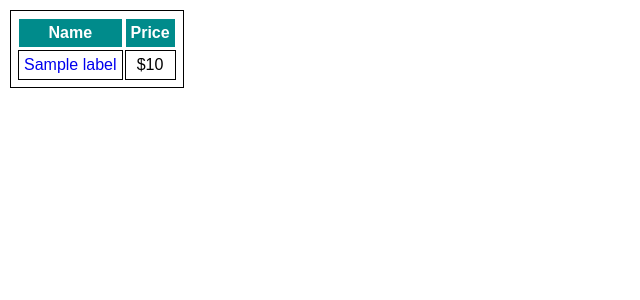
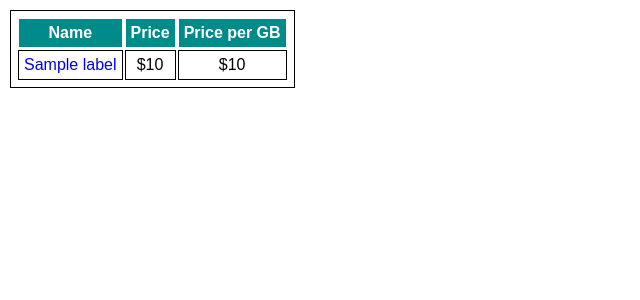
Before and after one commit to Hardware-Genie/Hardware-Genie, a Flask app: template templates/memory_page.html in a window 1280 px wide. Shown: the top 300 px of the page, without its empty margins (0-640 px from the left). Run offline with Flask 3, Linux system fonts and the light colour scheme; the template is opened without the code that fills it: most values are stand-ins (such as "Sample title", 1, 10 or a date in 2020); parts of the project's set-up code (start-up, migrations or seed data) failed here and were passed over.

Commit message:
Table changes

```diff
--- a/src/app/routes.py
+++ b/src/app/routes.py
@@ -13,13 +13,17 @@ class csv_data_reader:
         csv_path = f'static/data/{file_name}.csv'
         df = pd.read_csv(csv_path)
         df = df.dropna(subset=['price'])
+        df = df.sort_values(by='price', ascending=False)
         self.labels = df['name'].tolist()
         self.price = df['price'].tolist()
+        self.ppgb = df['price_per_gb'].tolist()
+        print(df['price'].median())
 
     def to_dict(self):
         return {
             'labels': self.labels,
-            'price': self.price
+            'price': self.price,
+            'ppgb': self.ppgb
         }
 
 memory_csv_reader = csv_data_reader([], [])
@@ -38,7 +42,8 @@ def memory_page():
     dict=memory_csv_reader.to_dict()
     labels = dict['labels']
     price = dict['price']
-    return render_template('memory_page.html', labels=labels, price=price)
+    price_per_gb = dict['ppgb']
+    return render_template('memory_page.html', labels=labels, price=price, price_per_gb=price_per_gb)
 
 @app.route('/memorygraphs', methods=['GET', 'POST'])
 def memory_graphs():
--- a/templates/memory_page.html
+++ b/templates/memory_page.html
@@ -5,11 +5,13 @@
             <tr>
                 <th>Name</th>
                 <th>Price</th>
+                <th>Price per GB</th>
             </tr>
             {% for i in range(labels|length) %}
             <tr>
                 <td><a href="{{ url_for('memory_graphs') }}" style="text-decoration:none"><div>{{ labels[i] }}</div></a></td>
                 <td>${{ price[i] }}</td>
+                <td>${{ price_per_gb[i] }}</td>
             </tr>
             {% endfor %}
         </table>
```
